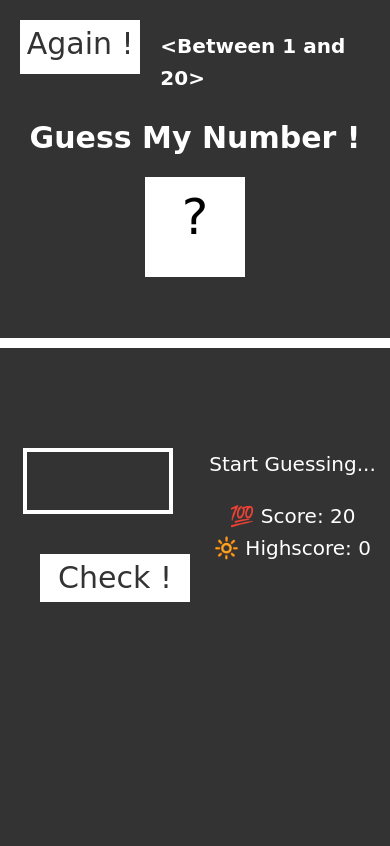
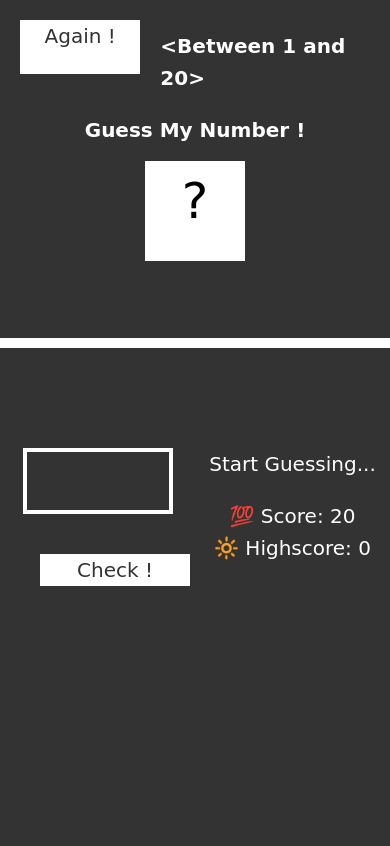
Before and after one commit to Ani24may/ani24may.guessTheNumber.github.io, a plain HTML site: page index.html in a window 390 px wide. Drawn offline with Linux system fonts and the light colour scheme; a web font is replaced by a local one.

Commit message:
font size reduced to 20

```diff
--- a/style.css
+++ b/style.css
@@ -148,10 +148,10 @@ a {
   .btn {
     /* padding: 10px; */
     width: 150px;
-    font-size: 30px;
+    font-size: 20px;
   }
   #h1-id {
-    font-size: 30px;
+    font-size: 20px;
   }
 
   .guess {
@@ -161,7 +161,7 @@ a {
 
   .check {
     width: 150px;
-    font-size: 30px;
+    font-size: 20px;
   }
 
   .message,
```
